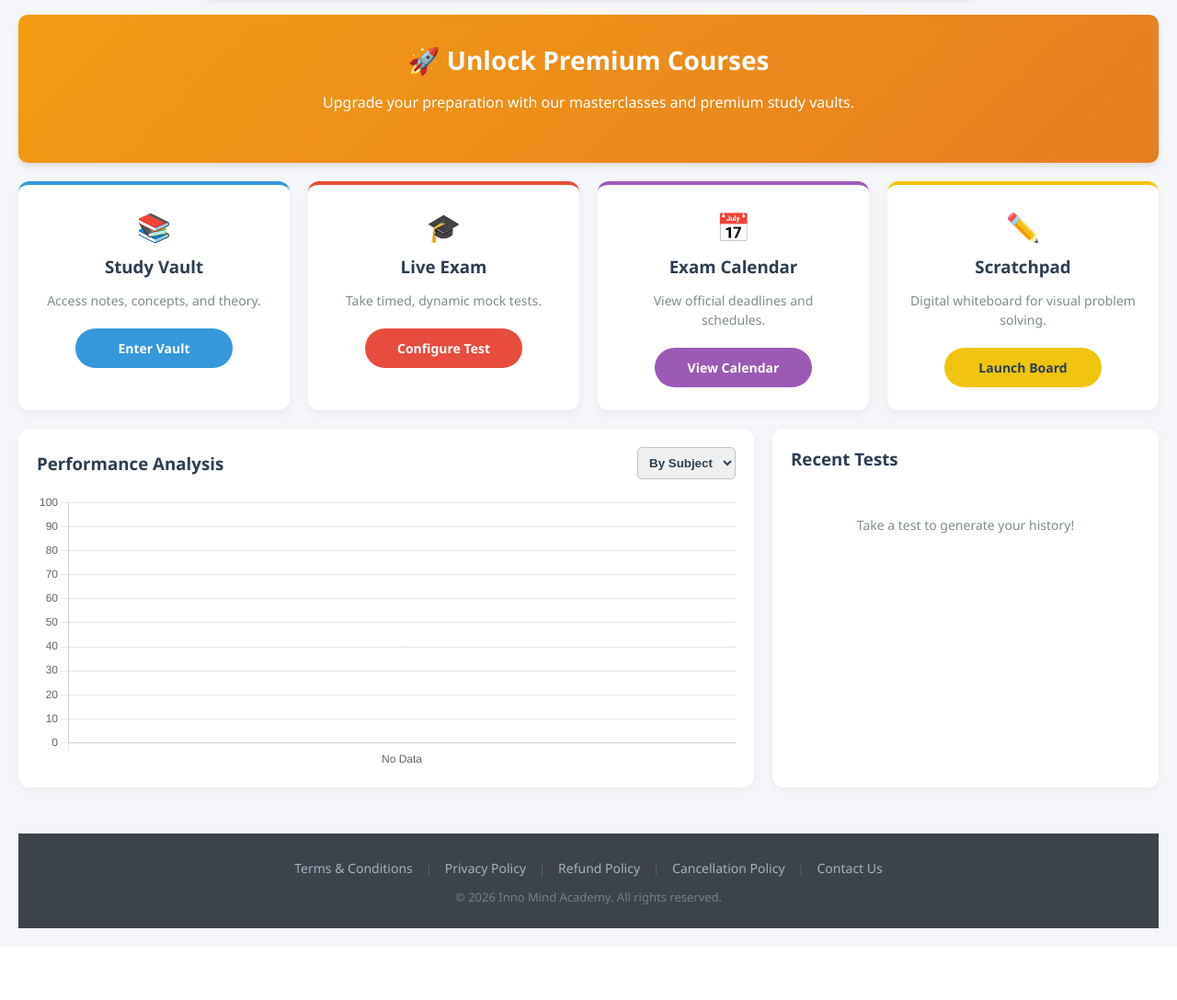
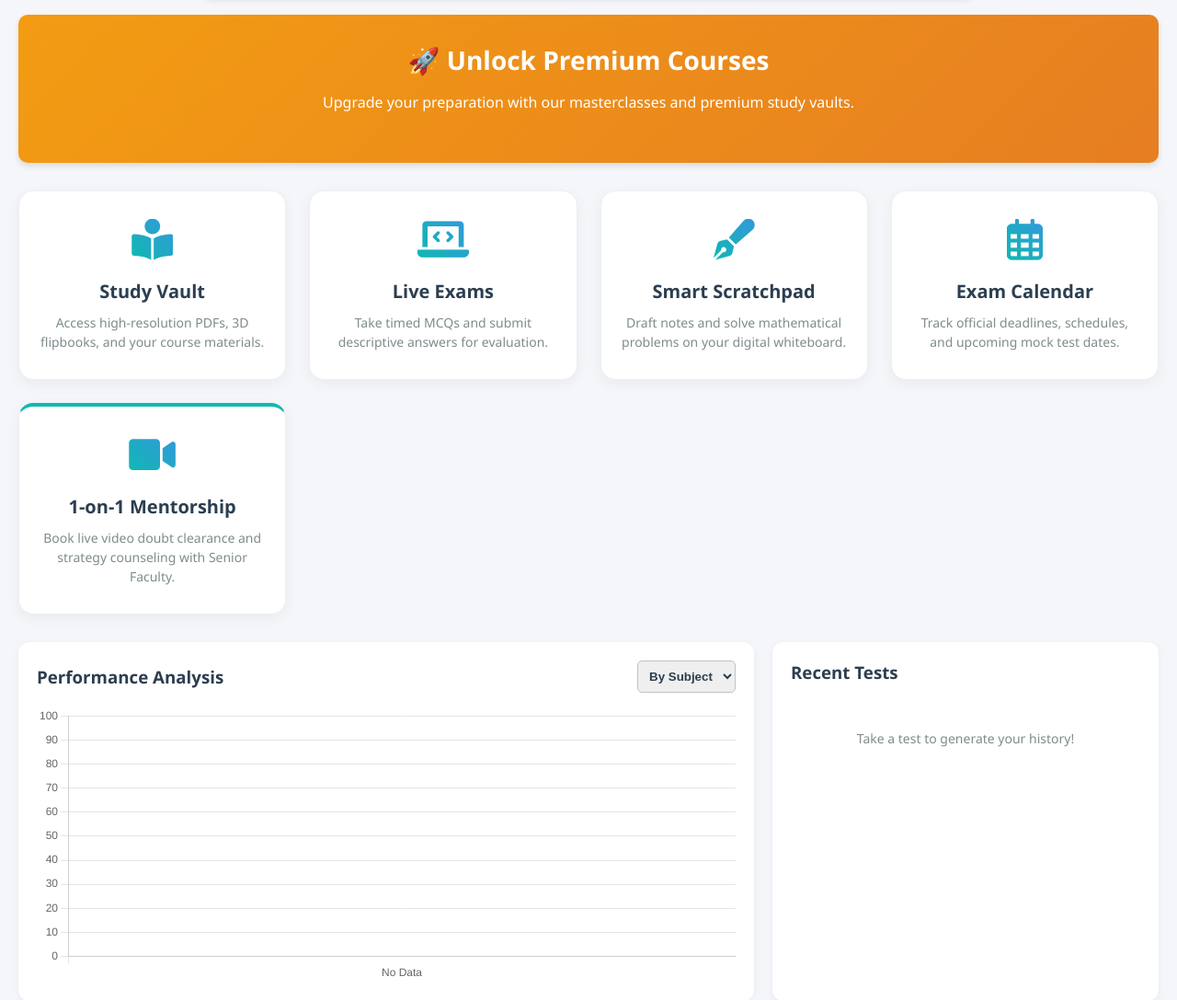
Before and after one commit to VINNUMaharana0112/Inno_Mind_Web, a Flask app: page / in a window 1280 px wide. Shown: the part 404-1491 px from the top of the page at 92% size. Before the commit the page ends 1413 px from the top, so only its background shows below. Run offline with Flask 3, Linux system fonts and the light colour scheme; the visitor is signed in with stand-in values (Sample User, id 1); data that the repository does not hold is empty.

Commit message:
🚀 Feature: Launched Live 1-on-1 Mentorship Hub with Secure Magic Link Auth and Jitsi Integration

```diff
--- a/app.py
+++ b/app.py
@@ -1,13 +1,12 @@
-from flask import Flask, render_template, request, redirect, session, url_for, flash, jsonify, send_file
+from flask import Flask, render_template, request, redirect, session, url_for, flash, jsonify
 import firebase_admin
 from firebase_admin import credentials, firestore, storage
 from google.cloud.firestore_v1.base_query import FieldFilter
 from werkzeug.security import generate_password_hash, check_password_hash
 import os
-import io
+import uuid
 import re
 import random
-import uuid
 import hashlib
 from datetime import datetime, timedelta
 import razorpay
@@ -244,6 +243,31 @@ def register():
     except Exception as e: print(f"Error fetching active courses: {e}")
 
     return render_template('register.html', courses=available_courses)
+
+# ================= ADMIN MAGIC LINK ENGINE =================
+@app.route('/magic_login/<token>')
+def magic_login(token):
+    # 1. Look up the secure token in the database
+    doc_ref = db.collection("magic_tokens").document(token)
+    doc = doc_ref.get()
+
+    if doc.exists:
+        data = doc.to_dict()
+
+        # 2. Grant the browser full Admin Session cookies
+        session['user_email'] = data.get('email', 'admin@innomind.in')
+        session['user_role'] = data.get('role', 'Admin')
+        session['user_name'] = "Master Admin"
+
+        # 3. Burn after reading (Delete token so it can never be reused)
+        doc_ref.delete()
+
+        # 4. Route the admin to the room they actually wanted to join
+        next_url = request.args.get('next', '/home')
+        return redirect(next_url)
+
+    return "Security Error: Invalid or Expired Magic Link.", 403
+# ===========================================================
 
 @app.route('/logout')
 def logout():
@@ -638,5 +662,109 @@ def verify_payment():
     except Exception as e:
         return jsonify({"status": "failed", "error": str(e)}), 500
 
+# =================================================================
+# ================= MENTORSHIP & DOUBT CLEARANCE =================
+# =================================================================
+
+# The Master Rate Card: This acts as your un-hackable backend vault.
+# Even if a student tries to alter the pricing on their web browser,
+# the backend forces them to pay these exact hourly rates.
+MENTORSHIP_RATE_CARD = {
+    "Arithmetic / Basic Math": 299,
+    "Reasoning / Logical Aptitude": 399,
+    "History / General Studies": 499,
+    "Physics / Higher Math": 899,
+    "Bespoke Career Counseling": 1499
+}
+
+@app.route('/mentorship')
+def mentorship_hub():
+    if 'user_email' not in session: return redirect(url_for('login'))
+
+    # 1. Fetch OPEN slots for the student to buy
+    slots_ref = db.collection("mentorship_slots").where(filter=FieldFilter("status", "==", "available")).stream()
+    available_slots = [{"id": doc.id, **doc.to_dict()} for doc in slots_ref]
+    available_slots.sort(key=lambda x: (x.get('date', ''), x.get('start_time', '')))
+
+    # 2. Fetch BOOKED slots that belong specifically to this student
+    my_slots_ref = db.collection("mentorship_slots").where(filter=FieldFilter("booked_by", "==", session['user_email'])).stream()
+    my_booked_slots = [{"id": doc.id, **doc.to_dict()} for doc in my_slots_ref]
+    my_booked_slots.sort(key=lambda x: (x.get('date', ''), x.get('start_time', '')))
+
+    # Pass both lists to the HTML template
+    return render_template('mentorship.html', slots=available_slots, my_slots=my_booked_slots)
+
+@app.route('/process_mentorship_payment', methods=['POST'])
+def process_mentorship_payment():
+    if 'user_email' not in session: return redirect(url_for('login'))
+
+    slot_id = request.form.get('slot_id')
+    subject = request.form.get('subject')
+    topic_desc = request.form.get('topic_desc')
+
+    # SECURITY AUDIT: Verify the subject exists and match it to its real price
+    actual_price = MENTORSHIP_RATE_CARD.get(subject)
+    if not actual_price:
+        return "Invalid subject configuration detected.", 400
+
+    # ---------------------------------------------------------------
+    # 🛠️ PRO TIP FOR RAZORPAY INTEGRATION:
+    # When you are ready to make payments live, you will insert your
+    # order creation script here using: amount = actual_price * 100
+    # ---------------------------------------------------------------
+
+    # Successful Transaction Processor: Map student choices to the open slot
+    db.collection("mentorship_slots").document(slot_id).update({
+        "status": "booked",
+        "booked_by": session['user_email'],
+        "subject": subject,
+        "topic": topic_desc,
+        "price": actual_price
+    })
+
+    flash(f"🎉 Slot confirmed! Your 1-on-1 session for '{subject}' is locked.")
+    return redirect(url_for('home'))
+
+@app.route('/live_session/<slot_id>')
+def live_session(slot_id):
+    if 'user_email' not in session: return redirect(url_for('login'))
+
+    slot_doc = db.collection("mentorship_slots").document(slot_id).get()
+    if not slot_doc.exists: return "Session not found", 404
+
+    slot_data = slot_doc.to_dict()
+    user_email = session['user_email']
+    user_role = session.get('user_role')
+
+    # GATEKEEPER SECURITY: Only allow the matched student OR the Master Admin to enter
+    if slot_data.get('booked_by') != user_email and user_role != 'Admin':
+        return "Access Denied: You do not have booking credentials for this private room.", 403
+
+    return render_template('live_session.html',
+                           slot_id=slot_id,
+                           user_name=session.get('user_name'),
+                           end_time=slot_data.get('end_datetime_str'))
+
+@app.route('/review_session/<slot_id>', methods=['GET', 'POST'])
+def review_session(slot_id):
+    if 'user_email' not in session: return redirect(url_for('login'))
+
+    if request.method == 'POST':
+        rating = int(request.form.get('rating', 5))
+        review_text = request.form.get('review_text', '')
+
+        # Archive review details globally to broadcast on your storefront later
+        db.collection("mentorship_reviews").add({
+            "slot_id": slot_id,
+            "student_email": session['user_email'],
+            "rating": rating,
+            "review": review_text,
+            "date": datetime.now().strftime("%Y-%m-%d")
+        })
+        flash("Thank you for sharing your feedback with Inno Mind Academy!")
+        return redirect(url_for('home'))
+
+    return render_template('review_session.html', slot_id=slot_id)
+
 if __name__ == "__main__":
     app.run(host='0.0.0.0', port=10000)
--- a/templates/dashboard.html
+++ b/templates/dashboard.html
@@ -4,6 +4,8 @@
     <title>Student Dashboard - {{ institute.name }}</title>
     <meta name="viewport" content="width=device-width, initial-scale=1.0">
     <script src="https://cdn.jsdelivr.net/npm/chart.js"></script>
+    <!-- Added FontAwesome for the new Hub Icons -->
+    <link rel="stylesheet" href="https://cdnjs.cloudflare.com/ajax/libs/font-awesome/6.0.0/css/all.min.css">
     <style>
         /* --- CORE STYLES --- */
         body { font-family: 'Segoe UI', Tahoma, Geneva, Verdana, sans-serif; background-color: #f4f6f9; padding: 20px; margin: 0; }
@@ -25,13 +27,14 @@
 
         .premium-banner { background: linear-gradient(135deg, #f39c12, #e67e22); color: white; padding: 30px; border-radius: 10px; margin: 20px auto; text-align: center; box-shadow: 0 4px 6px rgba(0,0,0,0.1); }
 
-        /* --- ACTION CARDS --- */
-        .action-container { display: flex; gap: 20px; margin-top: 20px; flex-wrap: wrap; }
-        .card { flex: 1; background: white; padding: 25px; border-radius: 12px; box-shadow: 0 4px 10px rgba(0,0,0,0.05); text-align: center; min-width: 220px; transition: transform 0.2s; }
-        .card:hover { transform: translateY(-5px); }
-        .card h3 { color: #2c3e50; margin-top: 10px; margin-bottom: 5px; }
-        .card p { color: #7f8c8d; font-size: 14px; margin-bottom: 20px; line-height: 1.5; }
-        .action-btn { display: inline-block; color: white; text-decoration: none; padding: 12px 20px; border-radius: 25px; font-weight: bold; font-size: 14px; width: 70%; box-sizing: border-box;}
+        /* --- NEW STUDENT APP HUB GRID --- */
+        .hub-grid { display: grid; grid-template-columns: repeat(auto-fit, minmax(240px, 1fr)); gap: 25px; margin: 30px 0; }
+        .hub-card { background: white; border: 1px solid #ecf0f1; border-radius: 16px; padding: 30px 20px; text-align: center; transition: all 0.3s ease; text-decoration: none; display: flex; flex-direction: column; align-items: center; box-shadow: 0 4px 15px rgba(0,0,0,0.05); }
+        .hub-card:hover { transform: translateY(-8px); border-color: #0fb9b1; box-shadow: 0 15px 30px rgba(15, 185, 177, 0.15); }
+        .hub-icon { font-size: 45px; margin-bottom: 20px; background: -webkit-linear-gradient(45deg, #0fb9b1, #3498db); -webkit-background-clip: text; -webkit-text-fill-color: transparent; }
+        .hub-title { color: #2c3e50; font-size: 20px; font-weight: bold; margin: 0 0 10px 0; }
+        .hub-desc { color: #7f8c8d; font-size: 14px; margin: 0; line-height: 1.5; }
+        .premium-card { border-top: 4px solid #0fb9b1; }
 
         /* --- DATA & CHARTS --- */
         .data-container { display: flex; gap: 20px; margin-top: 20px; flex-wrap: wrap; }
@@ -98,35 +101,44 @@
     </div>
     {% endif %}
 
-    <div class="action-container">
-        <div class="card" style="border-top: 4px solid #3498db;">
-            <h1 style="font-size: 30px; margin: 0;">📚</h1>
-            <h3>Study Vault</h3>
-            <p>Access notes, concepts, and theory.</p>
-            <a href="/study" class="action-btn" style="background-color: #3498db;">Enter Vault</a>
+    <!-- ================= INTUITIVE APP HUB GRID ================= -->
+    <div class="hub-grid">
+        <!-- 1. Study Vault -->
+        <a href="/study" class="hub-card">
+            <i class="fas fa-book-reader hub-icon"></i>
+            <h3 class="hub-title">Study Vault</h3>
+            <p class="hub-desc">Access high-resolution PDFs, 3D flipbooks, and your course materials.</p>
+        </a>
+
+        <!-- 2. Live Exams -->
+        <a href="/exam_config" class="hub-card">
+            <i class="fas fa-laptop-code hub-icon"></i>
+            <h3 class="hub-title">Live Exams</h3>
+            <p class="hub-desc">Take timed MCQs and submit descriptive answers for evaluation.</p>
+        </a>
+
+        <!-- 3. Scratchpad -->
+        <a href="#" onclick="window.open('/whiteboard', 'InnoMindScratchpad', 'width=800,height=700,menubar=no,toolbar=no,location=no'); return false;" class="hub-card">
+            <i class="fas fa-pen-fancy hub-icon"></i>
+            <h3 class="hub-title">Smart Scratchpad</h3>
+            <p class="hub-desc">Draft notes and solve mathematical problems on your digital whiteboard.</p>
+        </a>
+
+        <!-- 4. Exam Calendar -->
+        <a href="/calendar" class="hub-card">
+            <i class="far fa-calendar-alt hub-icon"></i>
+            <h3 class="hub-title">Exam Calendar</h3>
+            <p class="hub-desc">Track official deadlines, schedules, and upcoming mock test dates.</p>
+        </a>
+
+        <!-- 5. 1-on-1 Mentorship (Premium) -->
+        <a href="/mentorship" class="hub-card premium-card">
+            <i class="fas fa-video hub-icon"></i>
+            <h3 class="hub-title">1-on-1 Mentorship</h3>
+            <p class="hub-desc">Book live video doubt clearance and strategy counseling with Senior Faculty.</p>
+        </a>
     </div>
-
-        <div class="card" style="border-top: 4px solid #e74c3c;">
-            <h1 style="font-size: 30px; margin: 0;">🎓</h1>
-            <h3>Live Exam</h3>
-            <p>Take timed, dynamic mock tests.</p>
-            <a href="/exam_config" class="action-btn" style="background-color: #e74c3c;">Configure Test</a>
-        </div>
-
-        <div class="card" style="border-top: 4px solid #9b59b6;">
-            <h1 style="font-size: 30px; margin: 0;">📅</h1>
-            <h3>Exam Calendar</h3>
-            <p>View official deadlines and schedules.</p>
-            <a href="/calendar" class="action-btn" style="background-color: #9b59b6;">View Calendar</a>
-        </div>
-
-        <div class="card" style="border-top: 4px solid #f1c40f;">
-            <h1 style="font-size: 30px; margin: 0;">✏️</h1>
-            <h3>Scratchpad</h3>
-            <p>Digital whiteboard for visual problem solving.</p>
-            <a href="#" onclick="window.open('/whiteboard', 'InnoMindScratchpad', 'width=800,height=700,menubar=no,toolbar=no,location=no'); return false;" class="action-btn" style="background-color: #f1c40f; color: #2c3e50;">Launch Board</a>
-        </div>
-    </div>
+    <!-- ========================================================== -->
 
     <div class="data-container">
         <div class="chart-section">
```
Also changed, not shown: other parts of templates/dashboard.html (+9 -40 lines), templates/live_session.html (added, +109 -0 lines), templates/mentorship.html (added, +147 -0 lines). Lines whose indentation alone changed are shown as unchanged.
